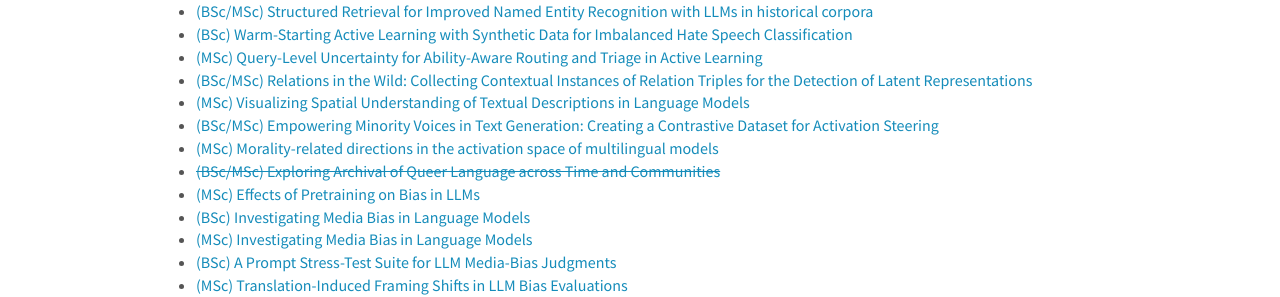
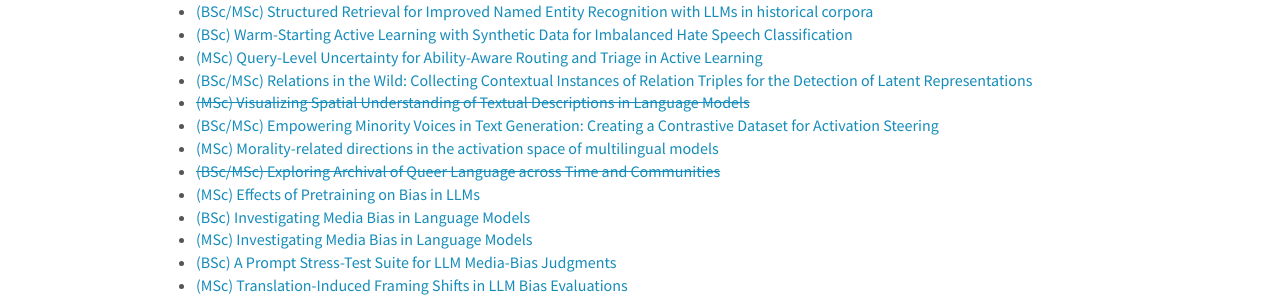
Before and after one commit to cisnlp/cisnlp.github.io, a Jekyll site: the page built from _pages/openings.md, in a window 1280 px wide. Shown: the part 519-816 px from the top of the page. Built offline with Jekyll 4.4.1, drawn with Linux system fonts in a browser that asks for light colours; nearby versions of some CDN libraries; comment, search, counter and statistics services are not loaded.

```diff
--- a/_pages/openings.md
+++ b/_pages/openings.md
@@ -29,7 +29,7 @@ Presently we have open BSc/MSc thesis positions in the following areas. Kindly a
 - [(BSc) Warm-Starting Active Learning with Synthetic Data for Imbalanced Hate Speech Classification]({{ site.baseurl }}/thesis_proposals/2026/Dawar-2026-Project-1.pdf)
 - [(MSc) Query-Level Uncertainty for Ability-Aware Routing and Triage in Active Learning]({{ site.baseurl }}/thesis_proposals/2026/Dawar-2026-Project-2.pdf)
 - [(BSc/MSc) Relations in the Wild: Collecting Contextual Instances of Relation Triples for the Detection of Latent Representations]({{ site.baseurl }}/thesis_proposals/2026/Lea-2026-Project-1.pdf)
-- [(MSc) Visualizing Spatial Understanding of Textual Descriptions in Language Models]({{ site.baseurl }}/thesis_proposals/2026/Lea-2026-Project-2.pdf)
+- [~~(MSc) Visualizing Spatial Understanding of Textual Descriptions in Language Models~~]({{ site.baseurl }}/thesis_proposals/2026/Lea-2026-Project-2.pdf)
 - [(BSc/MSc) Empowering Minority Voices in Text Generation: Creating a Contrastive Dataset for Activation Steering]({{ site.baseurl }}/thesis_proposals/2026/Lea-2026-Project-3.pdf)
 - [(MSc) Morality-related directions in the activation space of multilingual models]({{ site.baseurl }}/thesis_proposals/2025/Leonor-2025-Project-2.pdf)
 - [~~(BSc/MSc) Exploring Archival of Queer Language across Time and Communities~~]({{ site.baseurl }}/thesis_proposals/2026/Leonor-2026-Project-1.pdf)
```
